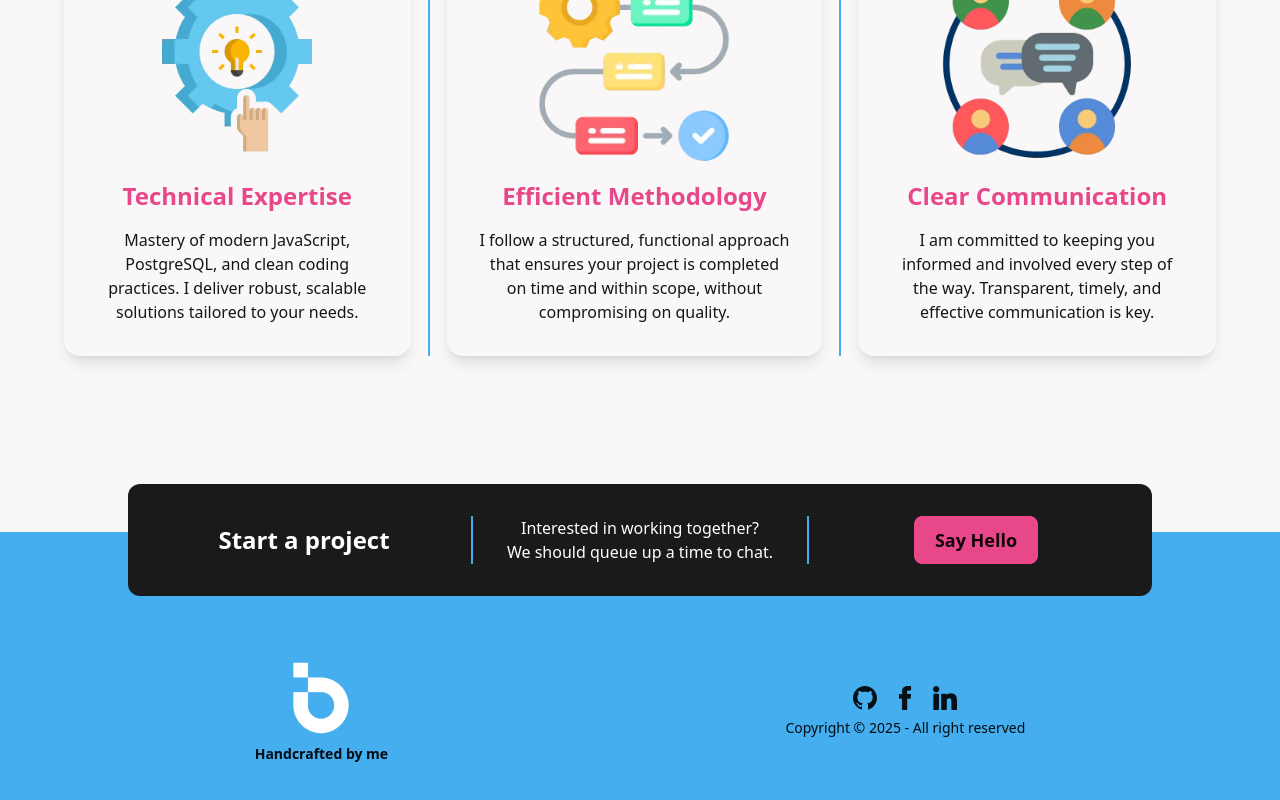
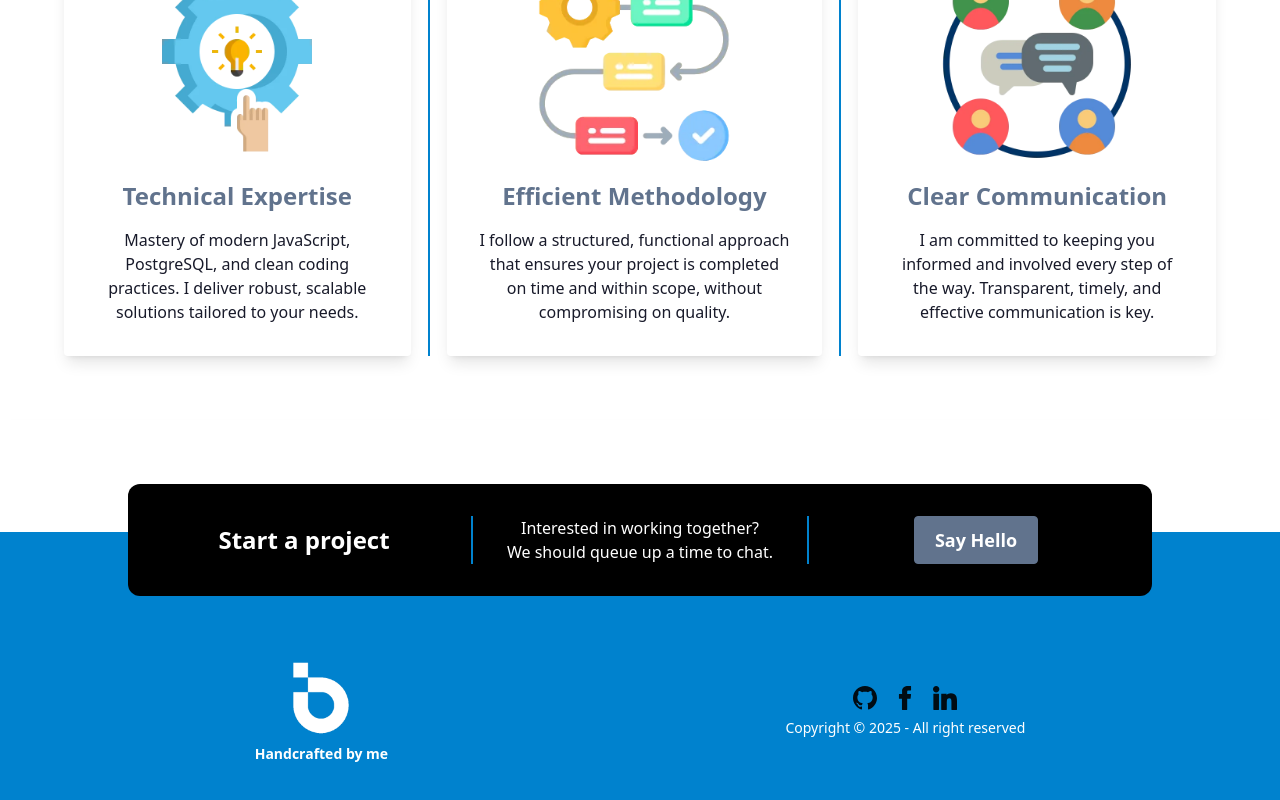
Before and after one commit to Fendry02/portfolio, a Next.js app: page / in a window 1280 px wide. Shown: the part 3706-4506 px from the top of the page. Built offline with nearby package versions, Linux system fonts and the light colour scheme.

Commit message:
switch theme to corporate

```diff
--- a/app/layout.tsx
+++ b/app/layout.tsx
@@ -12,7 +12,7 @@ export default function RootLayout({
   children: React.ReactNode
 }) {
   return (
-    <html lang="en" data-theme="cmyk">
+    <html lang="en" data-theme="corporate">
       <head>
         <script
           type="application/ld+json"
--- a/app/styles/global.css
+++ b/app/styles/global.css
@@ -1,9 +1,4 @@
 @import 'tailwindcss';
 @plugin "daisyui" {
-  themes: all;
+  themes: corporate;
 }
-
-body {
-  margin: 0 auto;
-  background-color: #f9f7f7;
-}
```
